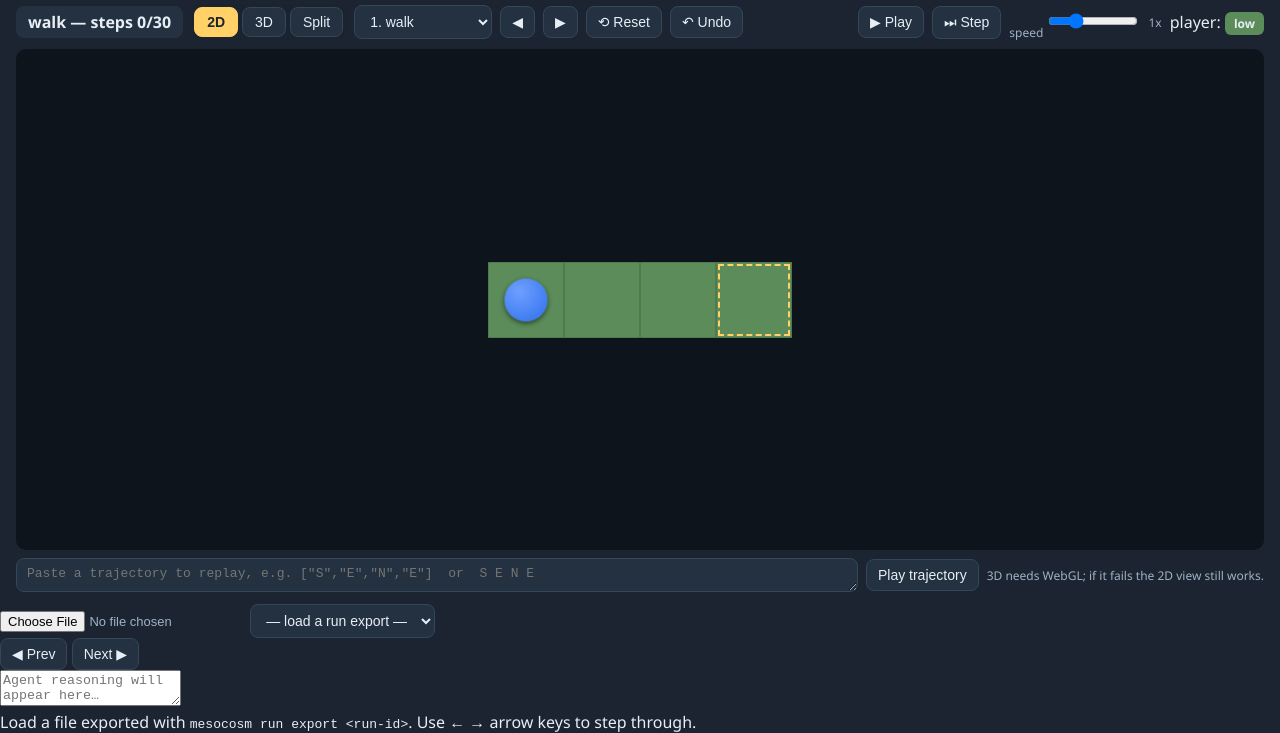
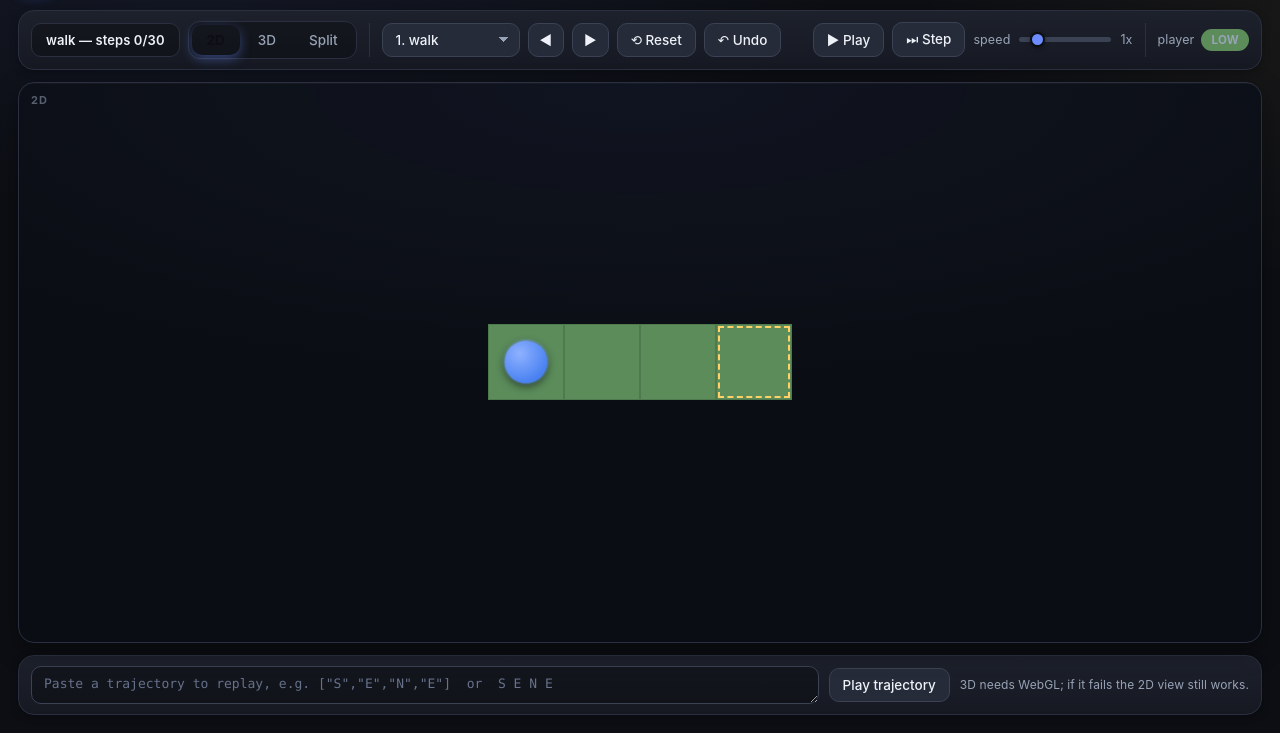
Before and after one commit to jvarzali/Sokoban-Environment, a plain HTML site: page frontend/index.html in a window 1280 px wide. Shown: the part 67-800 px from the top of the page. Drawn offline with nearby package versions, Linux system fonts and the light colour scheme.

Commit message:
minor ui updates

```diff
--- a/frontend/index.html
+++ b/frontend/index.html
@@ -6,42 +6,141 @@
 <title>Sokoban</title>
 <style>
   :root {
-    --bg: #1b2430; --panel: #243140; --ink: #e7eef6; --muted: #9fb2c5;
-    --low: #5b8c5a; --high: #b08a4f; --wall: #131a22;
-    --player: #2f6fed; --box: #7a4a22; --accent: #ffd166;
+    --bg: #0c0e13;
+    --surface: #161922;
+    --surface-2: #1d212c;
+    --surface-3: #252b38;
+    --border: #2a3040;
+    --border-2: #3a4254;
+    --ink: #eef2f8;
+    --muted: #98a3b6;
+    --brand: #6c8cff;
+    --brand-2: #8aa2ff;
+    --low: #5b8c5a; --high: #b08a4f; --box: #7a4a22;
+    --player: #2f6fed; --accent: #ffd166;
+    --radius: 12px;
+    --radius-lg: 16px;
+    --shadow: 0 8px 24px rgba(0,0,0,.35);
+    --shadow-sm: 0 2px 8px rgba(0,0,0,.25);
+    --ease: 160ms cubic-bezier(.4,0,.2,1);
   }
   * { box-sizing: border-box; }
   html, body { margin: 0; height: 100%; }
   body {
-    background: var(--bg); color: var(--ink); font-family: "Segoe UI", system-ui, sans-serif;
-    display: grid; grid-template-rows: auto auto 1fr auto; height: 100vh;
+    height: 100vh; color: var(--ink);
+    font-family: "Inter", -apple-system, BlinkMacSystemFont, "Segoe UI", system-ui, sans-serif;
+    font-size: 14px; line-height: 1.45; letter-spacing: .1px;
+    background:
+      radial-gradient(1200px 600px at 15% -10%, rgba(108,140,255,.10), transparent 60%),
+      radial-gradient(900px 500px at 110% 10%, rgba(255,209,102,.06), transparent 55%),
+      var(--bg);
+    display: grid; grid-template-rows: auto auto 1fr auto;
+    gap: 12px; padding: 16px 18px 18px;
   }
-  header { padding: 12px 16px 2px; }
-  header h1 { margin: 0; font-size: 19px; }
-  header small { color: var(--muted); font-size: 12.5px; }
-  .bar { display: flex; gap: 8px; align-items: center; flex-wrap: wrap; padding: 8px 16px; }
-  #hud { font-weight: 600; padding: 5px 12px; border-radius: 8px; background: var(--panel); }
-  #hud.win { background: #1f7a4d; } #hud.fail { background: #8a2f2f; } #hud.invalid { background: #6b4a1f; }
-  button, select, input[type=range] {
-    background: var(--panel); color: var(--ink); border: 1px solid #34465a;
-    border-radius: 8px; padding: 7px 11px; font-size: 14px; cursor: pointer;
+
+  /* ---- header ---- */
+  header { display: flex; align-items: center; gap: 14px; }
+  .logo {
+    width: 34px; height: 34px; border-radius: 9px; flex: none;
+    background: linear-gradient(145deg, var(--brand), #4c6ef5);
+    box-shadow: 0 4px 14px rgba(76,110,245,.45), inset 0 1px 0 rgba(255,255,255,.25);
+    position: relative;
   }
-  button:hover { border-color: var(--accent); }
-  button.active { background: var(--accent); color: #1b2430; border-color: var(--accent); font-weight: 700; }
-  .seg { display: inline-flex; gap: 4px; padding: 3px; background: #1a232e; border-radius: 10px; }
-  .seg button { padding: 6px 12px; }
-  .badge { padding: 3px 9px; border-radius: 6px; font-size: 12px; font-weight: 700; }
+  .logo::after {
+    content: ""; position: absolute; inset: 9px; border-radius: 3px;
+    background: rgba(255,255,255,.92);
+    box-shadow: 0 0 0 2px rgba(0,0,0,.15);
+  }
+  header h1 { margin: 0; font-size: 20px; font-weight: 700; letter-spacing: -.2px; }
+  header small { display: block; color: var(--muted); font-size: 12.5px; margin-top: 1px; }
+
+  /* ---- toolbar ---- */
+  .bar {
+    display: flex; gap: 8px; align-items: center; flex-wrap: wrap;
+    background: linear-gradient(180deg, var(--surface-2), var(--surface));
+    border: 1px solid var(--border); border-radius: var(--radius-lg);
+    padding: 10px 12px; box-shadow: var(--shadow-sm);
+  }
+
+  button, select {
+    background: var(--surface-3); color: var(--ink);
+    border: 1px solid var(--border-2); border-radius: 10px;
+    padding: 8px 13px; font-size: 13.5px; font-weight: 500; font-family: inherit;
+    cursor: pointer; transition: background var(--ease), border-color var(--ease), transform var(--ease), box-shadow var(--ease);
+  }
+  button:hover, select:hover { border-color: var(--brand); background: #2b3240; }
+  button:active { transform: translateY(1px); }
+  button:focus-visible, select:focus-visible, input:focus-visible {
+    outline: none; box-shadow: 0 0 0 3px rgba(108,140,255,.4); border-color: var(--brand);
+  }
+  button.active {
+    background: linear-gradient(180deg, var(--brand-2), var(--brand));
+    color: #0c0e13; border-color: transparent; font-weight: 700;
+    box-shadow: 0 4px 12px rgba(108,140,255,.4);
+  }
+  select { appearance: none; padding-right: 28px;
+    background-image: linear-gradient(45deg, transparent 50%, var(--muted) 50%), linear-gradient(135deg, var(--muted) 50%, transparent 50%);
+    background-position: calc(100% - 15px) center, calc(100% - 10px) center;
+    background-size: 5px 5px, 5px 5px; background-repeat: no-repeat;
+  }
+
+  /* segmented control */
+  .seg { display: inline-flex; gap: 3px; padding: 3px; background: rgba(0,0,0,.28);
+         border: 1px solid var(--border); border-radius: 12px; }
+  .seg button { padding: 6px 14px; border: 1px solid transparent; background: transparent; color: var(--muted); }
+  .seg button:hover { background: rgba(255,255,255,.05); color: var(--ink); }
+  .seg button.active { color: #0c0e13; }
+
+  .icon-btn { padding: 8px 11px; }
+
+  #hud {
+    font-weight: 600; font-size: 13px; padding: 7px 14px; border-radius: 10px;
+    background: rgba(0,0,0,.28); border: 1px solid var(--border); white-space: nowrap;
+    transition: background var(--ease), color var(--ease);
+  }
+  #hud.win { background: #1f7a4d; border-color: #2b9d63; }
+  #hud.fail { background: #8a2f2f; border-color: #b14040; }
+  #hud.invalid { background: #6b4a1f; border-color: #9a6c2c; }
+
+  .badge { padding: 3px 10px; border-radius: 999px; font-size: 11.5px; font-weight: 700; letter-spacing: .3px; text-transform: uppercase; }
   .badge.low { background: var(--low); } .badge.high { background: var(--high); }
+  .ctl { display: inline-flex; align-items: center; gap: 7px; color: var(--muted); font-size: 12.5px; }
+  .sep { width: 1px; align-self: stretch; background: var(--border); margin: 2px 4px; }
   .spacer { flex: 1; }
 
-  /* stage: 2D panel + 3D panel, layout driven by mode class */
-  .stage { min-height: 0; display: grid; gap: 10px; padding: 0 16px; }
+  /* range slider */
+  input[type=range] {
+    -webkit-appearance: none; appearance: none; height: 5px; width: 92px;
+    border-radius: 999px; background: var(--border-2); cursor: pointer; outline: none;
+  }
+  input[type=range]::-webkit-slider-thumb {
+    -webkit-appearance: none; width: 15px; height: 15px; border-radius: 50%;
+    background: var(--brand); border: 2px solid var(--bg); box-shadow: 0 1px 4px rgba(0,0,0,.5);
+  }
+  input[type=range]::-moz-range-thumb {
+    width: 15px; height: 15px; border: 2px solid var(--bg); border-radius: 50%; background: var(--brand);
+  }
+
+  /* ---- stage ---- */
+  .stage { min-height: 0; display: grid; gap: 12px; }
   .stage.mode-2d { grid-template-columns: 1fr; }
   .stage.mode-3d { grid-template-columns: 1fr; }
   .stage.mode-split { grid-template-columns: 1fr 1fr; }
   .stage.mode-2d #panel3d, .stage.mode-3d #panel2d { display: none; }
-  .panel { min-width: 0; min-height: 0; background: #0e141b; border-radius: 10px; overflow: hidden;
-           display: flex; align-items: center; justify-content: center; }
+  .panel {
+    min-width: 0; min-height: 0; position: relative; overflow: hidden;
+    border: 1px solid var(--border); border-radius: var(--radius-lg);
+    background:
+      radial-gradient(120% 90% at 50% 0%, rgba(108,140,255,.06), transparent 60%),
+      #0a0d13;
+    box-shadow: var(--shadow), inset 0 1px 0 rgba(255,255,255,.03);
+    display: flex; align-items: center; justify-content: center;
+  }
+  .panel::after {
+    content: attr(data-label); position: absolute; top: 10px; left: 12px;
+    font-size: 11px; font-weight: 700; letter-spacing: 1px; text-transform: uppercase;
+    color: var(--muted); opacity: .55; pointer-events: none;
+  }
   #viewport { position: relative; width: 100%; height: 100%; }
   #viewport canvas { display: block; }
 
@@ -54,29 +153,41 @@
   /* moving entities (absolutely positioned, slide via transform transitions) */
   .e2d { position: absolute; left: 0; top: 0; will-change: transform; }
   .box2d {
-    background: var(--box); border-radius: 6px;
-    box-shadow: inset 0 4px 0 rgba(255,255,255,.16), inset 0 -6px 9px rgba(0,0,0,.42), 0 2px 4px rgba(0,0,0,.45);
+    background: linear-gradient(160deg, #8a5628, var(--box)); border-radius: 7px;
+    box-shadow: inset 0 4px 0 rgba(255,255,255,.16), inset 0 -6px 9px rgba(0,0,0,.42), 0 3px 6px rgba(0,0,0,.45);
     z-index: 2;
   }
-  .box2d.onhigh { background: #5e3a1b; }
+  .box2d.onhigh { background: linear-gradient(160deg, #6e451f, #5e3a1b); }
   .player2d {
     border-radius: 50%; z-index: 3;
-    background: radial-gradient(circle at 35% 30%, #6ea0ff, var(--player));
-    box-shadow: 0 2px 5px rgba(0,0,0,.55);
+    background: radial-gradient(circle at 35% 30%, #8fb2ff, var(--player));
+    box-shadow: 0 3px 8px rgba(0,0,0,.55), 0 0 0 2px rgba(143,178,255,.25);
   }
-  .player2d.phigh { background: radial-gradient(circle at 35% 30%, #cfe0ff, #7fb0ff); }
+  .player2d.phigh { background: radial-gradient(circle at 35% 30%, #dfeaff, #7fb0ff); }
   .ramp2d {
     display: flex; align-items: center; justify-content: center;
-    background: #6b7785; color: #1a2330; font-weight: 800; border-radius: 5px; z-index: 1;
-    box-shadow: inset 0 2px 0 rgba(255,255,255,.18), 0 1px 2px rgba(0,0,0,.4);
+    background: linear-gradient(160deg, #7c8898, #6b7785); color: #161c26; font-weight: 800; border-radius: 6px; z-index: 1;
+    box-shadow: inset 0 2px 0 rgba(255,255,255,.2), 0 2px 4px rgba(0,0,0,.4);
   }
 
-  .traj { display: flex; gap: 8px; align-items: center; padding: 8px 16px 12px; }
+  /* ---- trajectory bar ---- */
+  .traj {
+    display: flex; gap: 10px; align-items: center;
+    background: linear-gradient(180deg, var(--surface-2), var(--surface));
+    border: 1px solid var(--border); border-radius: var(--radius-lg);
+    padding: 10px 12px; box-shadow: var(--shadow-sm);
+  }
   .traj textarea {
-    flex: 1; height: 34px; resize: vertical; background: var(--panel); color: var(--ink);
-    border: 1px solid #34465a; border-radius: 8px; padding: 7px 10px; font-family: ui-monospace, monospace; font-size: 13px;
+    flex: 1; height: 38px; min-height: 38px; resize: vertical;
+    background: rgba(0,0,0,.3); color: var(--ink);
+    border: 1px solid var(--border-2); border-radius: 10px; padding: 9px 12px;
+    font-family: ui-monospace, "SF Mono", Menlo, monospace; font-size: 13px;
+    transition: border-color var(--ease), box-shadow var(--ease);
   }
+  .traj textarea::placeholder { color: #66718a; }
   .hint { color: var(--muted); font-size: 12px; }
+  kbd { background: var(--surface-3); border: 1px solid var(--border-2); border-bottom-width: 2px;
+        border-radius: 5px; padding: 1px 5px; font-size: 11px; font-family: ui-monospace, monospace; }
 </style>
 <script type="importmap">
 {
@@ -88,33 +199,37 @@
 </head>
 <body>
   <header>
-    <h1>Sokoban</h1>
-    <small>Move with arrow keys / WASD · climb ramps, push boxes (even off ledges) or stand on top of them, reach the goal · paste a trajectory and Play to replay a run</small>
+    <div class="logo" aria-hidden="true"></div>
+    <div>
+      <h1>Sokoban</h1>
+      <small>Move with <kbd>↑</kbd><kbd>↓</kbd><kbd>←</kbd><kbd>→</kbd> or <kbd>WASD</kbd> · climb ramps, push boxes (even off ledges) or stand on top of them, reach the goal · paste a trajectory and Play to replay a run</small>
+    </div>
   </header>
 
   <div class="bar">
     <span id="hud">loading…</span>
-    <span class="seg">
+    <span class="seg" role="group" aria-label="View mode">
       <button data-mode="2d">2D</button>
       <button data-mode="3d">3D</button>
       <button data-mode="split">Split</button>
     </span>
+    <span class="sep"></span>
     <select id="mapSelect" aria-label="Choose map"></select>
-    <button id="prev">◀</button>
-    <button id="next">▶</button>
+    <button id="prev" class="icon-btn" aria-label="Previous map">◀</button>
+    <button id="next" class="icon-btn" aria-label="Next map">▶</button>
     <button id="reset">⟲ Reset</button>
     <button id="undo">↶ Undo</button>
     <span class="spacer"></span>
     <button id="play">▶ Play</button>
     <button id="step">⏭ Step</button>
-    <label class="hint">speed <input id="speed" type="range" min="0.5" max="4" step="0.5" value="1" style="width:90px" /></label>
-    <span id="speedVal" class="hint">1x</span>
-    <span>player: <span id="elev" class="badge low">low</span></span>
+    <span class="ctl">speed <input id="speed" type="range" min="0.5" max="4" step="0.5" value="1" /> <span id="speedVal">1x</span></span>
+    <span class="sep"></span>
+    <span class="ctl">player <span id="elev" class="badge low">low</span></span>
   </div>
 
   <div id="stage" class="stage mode-2d">
-    <div id="panel2d" class="panel"><div id="board"></div></div>
-    <div id="panel3d" class="panel"><div id="viewport"></div></div>
+    <div id="panel2d" class="panel" data-label="2D"><div id="board"></div></div>
+    <div id="panel3d" class="panel" data-label="3D"><div id="viewport"></div></div>
   </div>
 
   <div class="traj">
@@ -122,27 +237,6 @@
     <button id="playTraj">Play trajectory</button>
     <span class="hint">3D needs WebGL; if it fails the 2D view still works.</span>
   </div>
-  </div><!-- end playPane -->
-
-  <!-- ── REPLAY PANE ──────────────────────────────────────────── -->
-  <div id="replayPane" class="pane">
-    <div class="row">
-      <input type="file" id="replayFile" accept=".json" style="color:var(--muted);font-size:13px" />
-      <select id="replayEpSel" style="min-width:180px"><option>— load a run export —</option></select>
-      <span id="replayStep" style="color:var(--muted);font-size:13px"></span>
-    </div>
-    <div id="replayStatus" class="status"></div>
-    <div id="replayBoard"></div>
-    <div class="row">
-      <button id="replayPrev">◀ Prev</button>
-      <button id="replayNext">Next ▶</button>
-    </div>
-    <div id="replayAction"></div>
-    <textarea id="replayThink" readonly placeholder="Agent reasoning will appear here…"></textarea>
-    <div id="replayInfo"></div>
-    <div class="legend">Load a file exported with <code>mesocosm run export &lt;run-id&gt;</code>.
-      Use <b>← →</b> arrow keys to step through.</div>
-  </div><!-- end replayPane -->
 
   <script src="maps.js"></script>
   <script src="game.js"></script>
```
